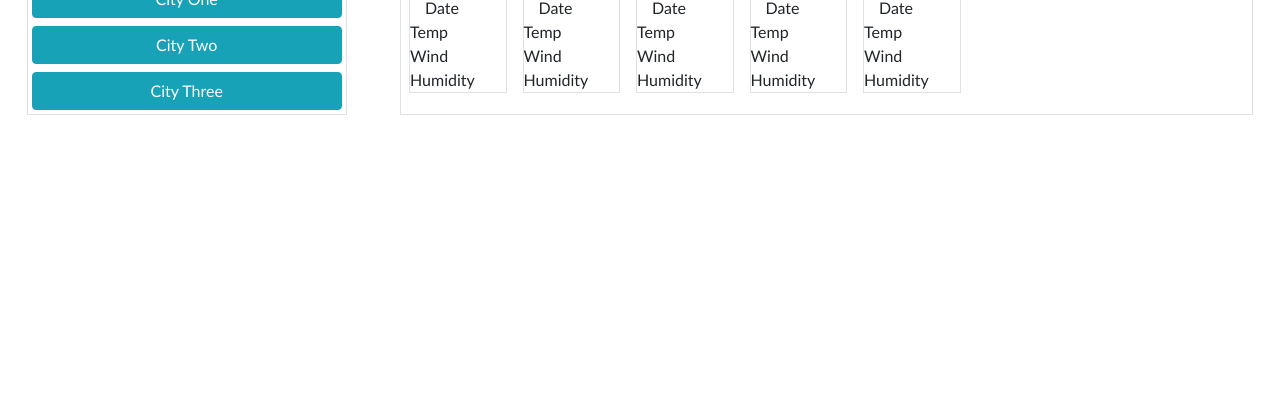
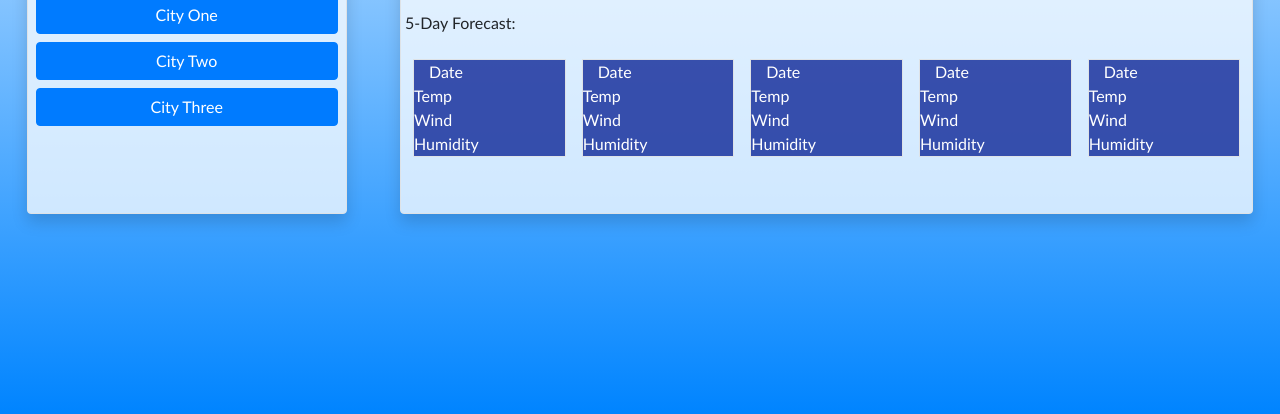
Before and after one commit to jvmcpheron/Weather_Dashboard, a plain HTML site: page index.html in a window 1280 px wide. Shown: the part 386-800 px from the top of the page. Drawn offline with nearby package versions, Linux system fonts and the light colour scheme.

Commit message:
styling changes

```diff
--- a/index.html
+++ b/index.html
@@ -12,7 +12,7 @@
     <div class="container-fluid ">
         <div class="row text-center d-flex justify-content-center"><h1><div class="blue">My</div> Weather</h1></div>
         <div class="row d-flex justify-content-around">
-            <div class="col-3 border p-0">
+            <div class="col-3 border p-1 pb-5 pt-3 shadow rounded">
                 <div class="row">
                     <div class="col ml-4">
                         <div class="row"><h2>Search For a City:</h2></div>
@@ -24,41 +24,41 @@
                 </div>
 
                 <div class="col mt-3"><h3>Past Searches:</h3>
-                    <div class="row"><button type="button" class="btn btn-info m-1 w-100">City One</button></div>
-                    <div class="row"><button type="button" class="btn btn-info m-1 w-100">City Two</button></div>
-                    <div class="row"><button type="button" class="btn btn-info m-1 w-100">City Three</button></div>
+                    <div class="row"><button type="button" class="btn btn-primary m-1 w-100">City One</button></div>
+                    <div class="row"><button type="button" class="btn btn-primary m-1 w-100">City Two</button></div>
+                    <div class="row"><button type="button" class="btn btn-primary m-1 w-100">City Three</button></div>
                 </div>
             </div>
-            <div class="col-8 border p-0">
-                <div class="col-8"><h2>City - Date</h2>
+            <div class="col-8 border p-1 pb-5 pt-3 shadow rounded">
+                <div class="col"><h2>City - Date</h2>
                     <div class="row"> Temperature: </div>
                     <div class="row">Wind: </div>
                     <div class="row">Humidity: </div>
                 </div>
-                <div class="col-8">
-                <div class="row ">5-Day Forecast</div>
+                <div class="col-12 mt-5">
+                <div class="row ">5-Day Forecast:</div>
                 <div class="row d-flex justify-content-between mt-3">
-                    <div class="col border m-2">Date
+                    <div class="five-day col border m-2 w-20">Date
                         <div class="row">Temp</div>
                         <div class="row">Wind</div>
                         <div class="row">Humidity</div>
                     </div>
-                    <div class="col border m-2">Date
+                    <div class="five-day col border m-2 w-15">Date
                         <div class="row">Temp</div>
                         <div class="row">Wind</div>
                         <div class="row">Humidity</div>
                     </div>
-                    <div class="col border m-2">Date
+                    <div class="five-day col border m-2 w-15">Date
                         <div class="row">Temp</div>
                         <div class="row">Wind</div>
                         <div class="row">Humidity</div>
                     </div>
-                    <div class="col border m-2">Date
+                    <div class="five-day col border m-2 w-15">Date
                         <div class="row">Temp</div>
                         <div class="row">Wind</div>
                         <div class="row">Humidity</div>
                     </div>
-                    <div class="col border m-2">Date
+                    <div class="five-day col border m-2 w-15">Date
                         <div class="row">Temp</div>
                         <div class="row">Wind</div>
                         <div class="row">Humidity</div>
@@ -74,5 +74,6 @@
 <script src="https://code.jquery.com/jquery-3.3.1.slim.min.js" integrity="sha384-q8i/X+965DzO0rT7abK41JStQIAqVgRVzpbzo5smXKp4YfRvH+8abtTE1Pi6jizo" crossorigin="anonymous"></script>
 <script src="https://cdn.jsdelivr.net/npm/popper.js@1.14.3/dist/umd/popper.min.js" integrity="sha384-ZMP7rVo3mIykV+2+9J3UJ46jBk0WLaUAdn689aCwoqbBJiSnjAK/l8WvCWPIPm49" crossorigin="anonymous"></script>
 <script src="https://cdn.jsdelivr.net/npm/bootstrap@4.1.3/dist/js/bootstrap.min.js" integrity="sha384-ChfqqxuZUCnJSK3+MXmPNIyE6ZbWh2IMqE241rYiqJxyMiZ6OW/JmZQ5stwEULTy" crossorigin="anonymous"></script>
+<script src="script.js"></script>
 </body>
 </html>
--- a/style.css
+++ b/style.css
@@ -5,6 +5,25 @@ div{
 #citySearch{
     width: 14vw;
     margin-right: 5px;
+}
+
+body{
+    background-image: linear-gradient(white, rgb(0, 132, 255));
+    height: 100vh;
+}
+
+.five-day{
+
+    background-color: rgba(0, 26, 144, 0.75);
+    color:white;
+}
+
+.col-8{
+    background-color: rgba(255, 255, 255, 0.75);
+}
+
+.col-3{
+    background-color: rgb(255, 255, 255, 0.75);
 }
 
 h1{
```
Also changed, not shown: script.js (added).
